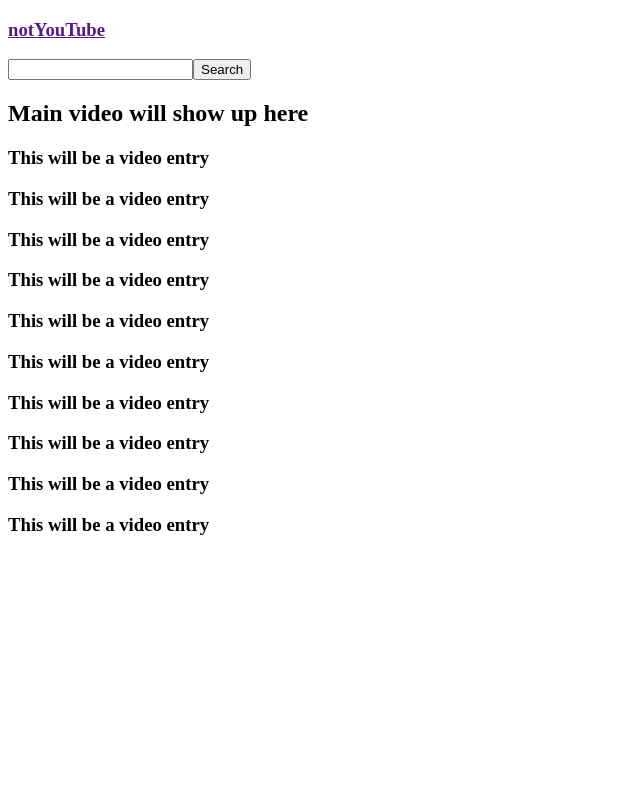
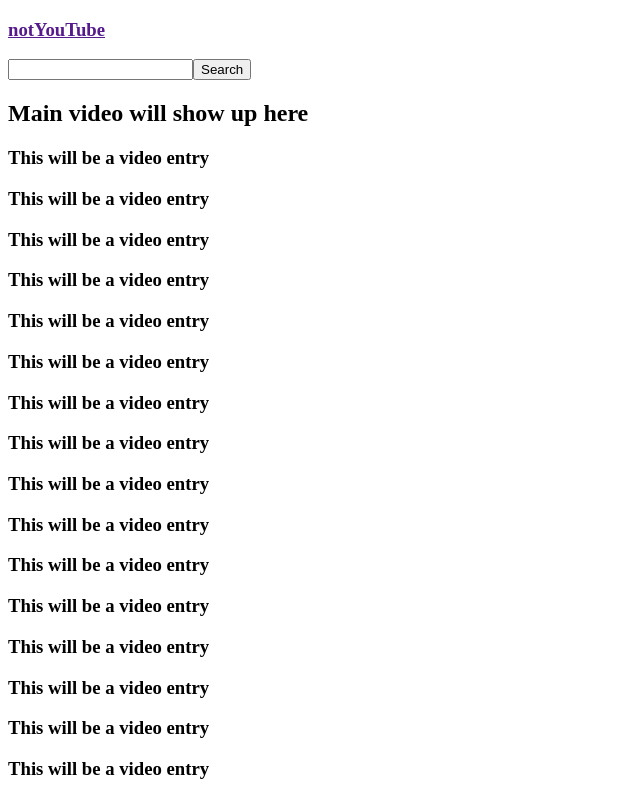
Before and after one commit to d00mducky/crud-videolist-yt, a React (Create React App) app in the folder client/: page / in a window 1280 px wide. Shown: the top 800 px of the page, without its empty margins (0-640 px from the left). Built offline with nearby package versions, Linux system fonts and the light colour scheme; the HTML template or start-up script is replaced by a standard one.

Commit message:
header styling complete

```diff
--- a/client/src/components/VideoList.jsx
+++ b/client/src/components/VideoList.jsx
@@ -5,7 +5,14 @@ import VideoEntry from './VideoEntry';
 
 const VideoList = () => {
 
-  const videoEntries = [1, 2, 3, 4, 5, 6, 7, 8, 9, 10];
+  let videoEntries = [];
+
+  (()=> {
+    for(let i = 0; i < 100; i++) {
+      videoEntries.push(i);
+      console.log(videoEntries);
+    }
+  })();
 
   return (
     <section className='video-list-container'>
```
Also changed, not shown: 1 other file (tests, documents, lock files or other folders).
